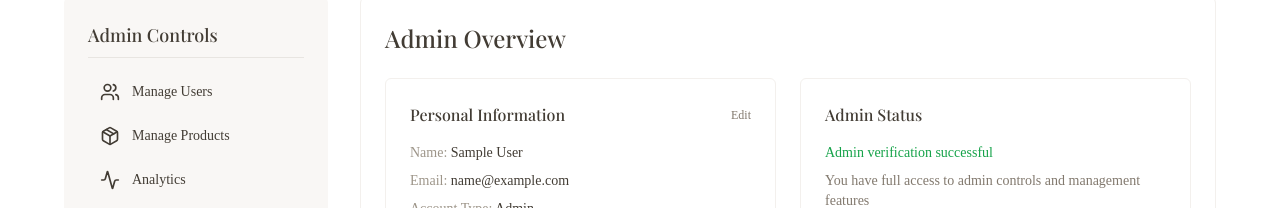
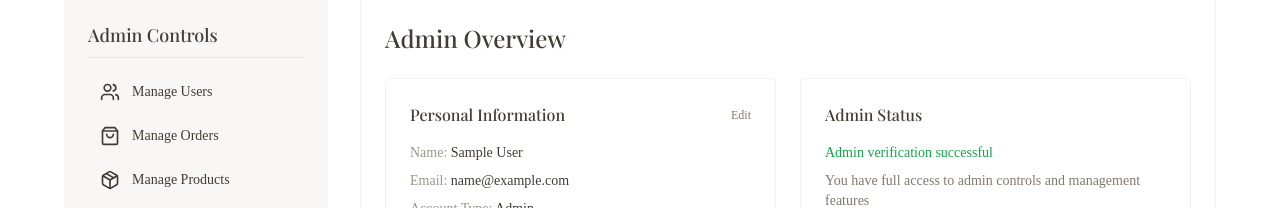
Before and after one commit to pratik-shaw/E-comm_Template, a Next.js app in the folder frontend/: page /admin-dashboard in a window 1280 px wide. Shown: the part 411-619 px from the top of the page. Built offline with nearby package versions, Linux system fonts and the light colour scheme; no server answers; sample sign-in values are in the browser's storage; a web font is replaced by a local one.

Commit message:
added manage order section to the admin control dashboard

```diff
--- a/frontend/app/admin-dashboard/page.tsx
+++ b/frontend/app/admin-dashboard/page.tsx
@@ -208,6 +208,11 @@ export default function UserDashboard() {
       onClick: () => console.log('Manage Users clicked'),
     },
     {
+      title: 'Manage Orders',
+      icon: <ShoppingBag size={20} />,
+      onClick: () => console.log('Orders clicked'),
+    },
+    {
       title: 'Manage Products',
       icon: <Package size={20} />,
       onClick: () => console.log('Manage Products clicked'),
```
